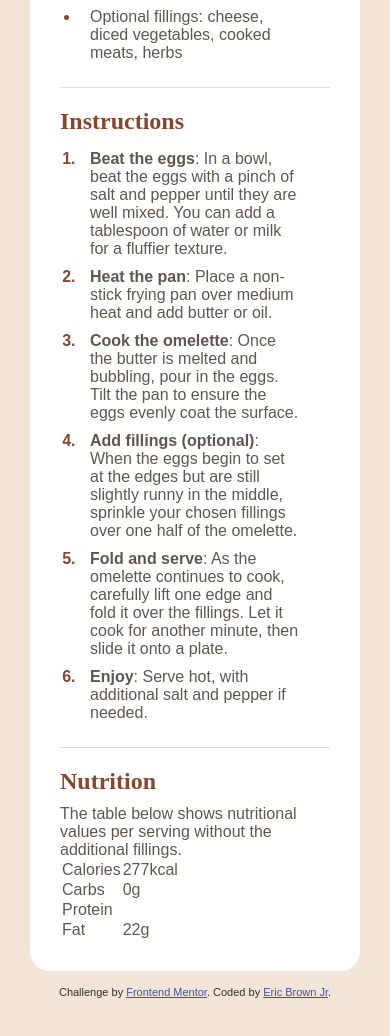
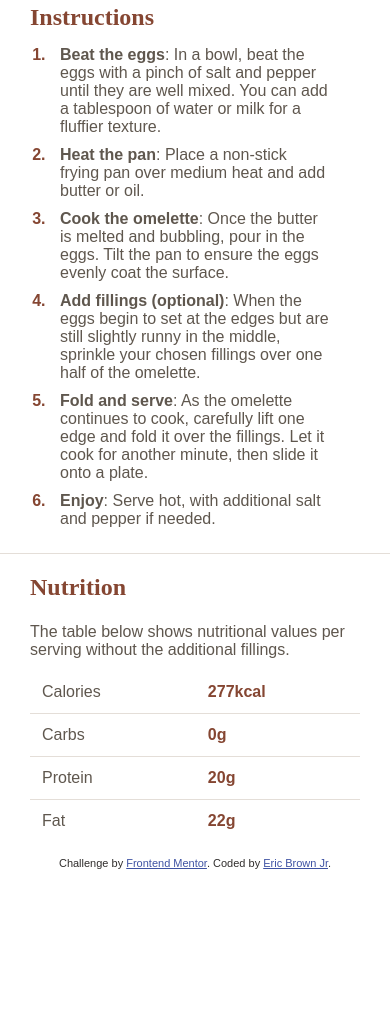
Before and after one commit to EBrown2124/recipe-page-main, a plain HTML site: page index.html in a window 390 px wide. Shown: the part 832-1868 px from the top of the page. After the commit the page ends 1721 px from the top, so only its background shows below. Drawn offline with Linux system fonts and the light colour scheme.

Commit message:
finish everthing and fix a lot html logic last thing to do is convert hand full th px into em and rem

```diff
--- a/index.html
+++ b/index.html
@@ -13,27 +13,27 @@
 <body>
 
   <main>
-    <article class="card">
+    <article>
+    <img class="omelette-img" src="./assets/images/image-omelette.jpeg" alt="omelette-image">
     <header>
 
-      <img src="./assets/images/image-omelette.jpeg" alt="omelette-image">
       <h1>Simple Omelette Recipe</h1>
       <p>An easy and quick dish, perfect for any meal. This classic omelette combines beaten eggs cooked
   to perfection, optionally filled with your choice of cheese, vegetables, or meats.</p>
 
-      <div class="prep-time">
+      <section class="prep-time">
         <h3>Preparation time</h3>
         <ul>
           <li><strong>Total</strong>: Approximately 10 minutes</li>
           <li><strong>Preparation</strong>: 5 minutes</li>
           <li><strong>Cooking</strong>: 5 minutes</li>
         </ul>
-      </div>
+      </section>
     </header>
 
 
-    <div class="ingredients">
-      <h2 class="info">Ingredients</h2>
+    <section class="ingredients">
+      <h2>Ingredients</h2>
       <ul>
         <li>2-3 large eggs</li>
         <li>Salt, to taste</li>
@@ -41,12 +41,12 @@
         <li>1 tablespoon of butter or oil</li>
         <li>Optional fillings: cheese, diced vegetables, cooked meats, herbs</li>
       </ul>
-    </div>
+    </section>
 
     <hr>
 
-    <div class="instructions">
-      <h2 class="info">Instructions</h2>
+    <section class="instructions">
+      <h2>Instructions</h2>
       <ol>
         <li><strong>Beat the eggs</strong>: In a bowl, beat the eggs with a pinch of salt and pepper until they are well mixed. You can add a tablespoon of water or milk for a fluffier texture.</li>
         <li><strong>Heat the pan</strong>: Place a non-stick frying pan over medium heat and add butter or oil.</li>
@@ -55,31 +55,34 @@
         <li><strong>Fold and serve</strong>: As the omelette continues to cook, carefully lift one edge and fold it over the fillings. Let it cook for another minute, then slide it onto a plate.</li>
         <li><strong>Enjoy</strong>: Serve hot, with additional salt and pepper if needed.</li>
       </ol>
-    </div>
+    </section>
 
     <hr>
 
-    <div class="nutrition">
-      <h2 class="info">Nutrition</h2>
+    <section class="nutrition">
+      <h2>Nutrition</h2>
       <p>The table below shows nutritional values per serving without the additional fillings.</p>
       <table>
-        <tr>
+        <tbody>
+        <tr class="underline">
           <td>Calories</td>
-          <td>277kcal</td>
+          <td class="units">277kcal</td>
         </tr>
-        <tr>
+        <tr class="underline">
           <td>Carbs</td>
-          <td>0g</td>
+          <td class="units">0g</td>
         </tr>
-        <tr>
+        <tr class="underline">
           <td>Protein</td>
+          <td class="units">20g</td>
         </tr>
         <tr>
           <td>Fat</td>
-          <td>22g</td>
+          <td class="units">22g</td>
         </tr>
+        </tbody>
       </table>
-    </div>
+    </section>
     </article>
   </main>
   <footer class="attribution">
--- a/style.css
+++ b/style.css
@@ -46,36 +46,32 @@ body {
     align-items: center;
 }
 
-main {
-    display: flex;
-    justify-content: center;
-    padding: 0 30px;
-    margin-top: 100px;
-    width: 100%;
-}
 
 /* top */
 
-img {
+.omelette-img {
     width: 100%;
     border-radius: 20px;
 }
 
-header h1, .info{
+header h1, section h2{
     font-family: "young-serif";
 }
 
-.info {
+section h2{
     color: var(--Brown-800);
     padding-bottom: 10px
 }
 
+
 article {
     background-color: var(--white);
+    width: 100%;
     max-width: 750px;
     display: flex;
     flex-direction: column;
     padding: 30px;
+    margin-top: 100px;
     border-radius: 20px;
     gap: 20px;
 }
@@ -94,6 +90,7 @@ header {
 
 header h1 {
     font-size: 45px;
+    color: var(--Stone-900);
 }
 
 
@@ -143,14 +140,54 @@ header h1 {
     margin: 0 20px;
 }
 
+.nutrition p{
+    padding: 12px 0;
+}
+
+.nutrition table{
+    border-collapse: collapse;
+    width: 100%;
+}
+
+.underline {
+    border-bottom: 1px solid var(--Stone-150);
+}
+
+.nutrition td{
+    padding: 12px;
+    text-align: left;
+}
+
+.units {
+    font-weight: bold;
+    color: var(--Brown-800);
+}
+
 footer{
-    margin:15px 0 100px 0;
+    margin:15px 0 10px 0;
 }
 
 @media (max-width:420px){
 
-    main {
+    body {
+        background-color: var(--white);
+    }
+
+    article {
         margin: 0;
         width: 100%;
+        padding: 0;
+    }
+
+    .omelette-img{
+        border-radius: 0;
+    }
+
+    header,section{
+        padding: 0 30px;
+    }
+
+    footer{
+    margin:15px 0 20px 0;
     }
 }
```
